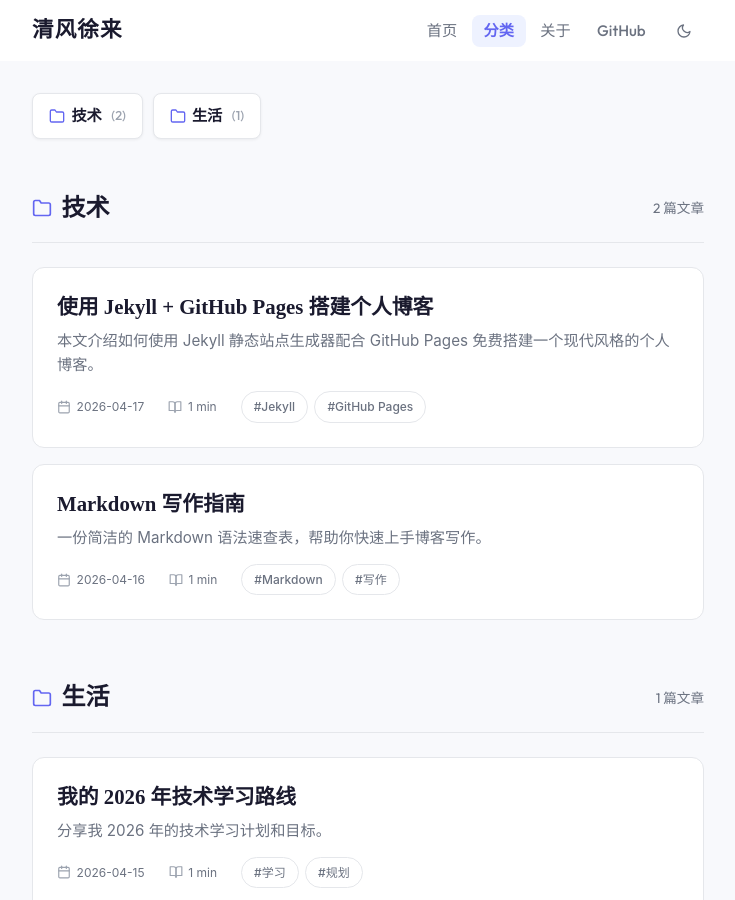
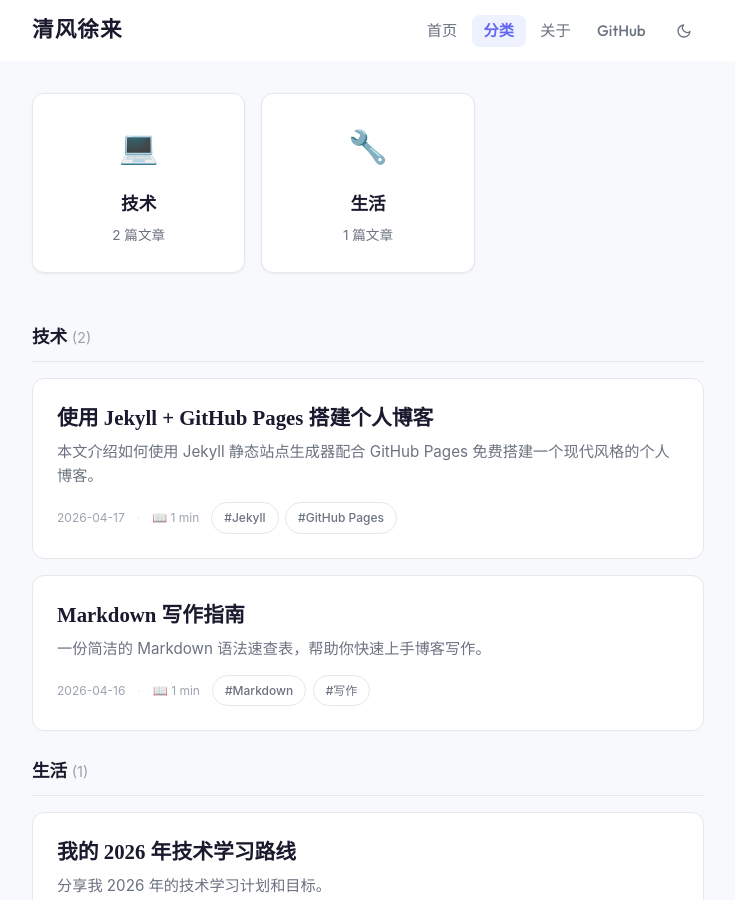
Before and after one commit to Asilencer/asilencer.github.io, a Jekyll site: the page built from categories.html, in a window 1280 px wide and 900 px high. Shown: the whole window, without its empty margins (272-1007 px from the left). Built offline with Jekyll 4.4.1, drawn with Linux system fonts in a browser that asks for light colours; some web fonts are replaced.

Commit message:
style: revert categories page layout to previous grid/emoji design as requested

```diff
--- a/assets/css/style.css
+++ b/assets/css/style.css
@@ -1007,86 +1007,60 @@ img { max-width: 100%; height: auto; }
 
 /* ===== Categories Archive Page ===== */
 .categories-grid {
-  display: flex;
-  flex-wrap: wrap;
-  gap: 0.6rem;
+  display: grid;
+  grid-template-columns: repeat(auto-fill, minmax(200px, 1fr));
+  gap: 1rem;
   margin-top: 2rem;
-  margin-bottom: 2.5rem;
+  margin-bottom: 3rem;
 }
 
 .category-card {
-  display: inline-flex;
+  display: flex;
+  flex-direction: column;
   align-items: center;
-  gap: 0.4rem;
-  padding: 0.5rem 1rem;
-  border-radius: var(--radius-sm);
-  font-size: 0.95rem;
-  font-family: var(--font-display);
-  font-weight: 500;
-  color: var(--color-text);
+  justify-content: center;
+  padding: 1.5rem;
   background: var(--color-surface);
   border: 1px solid var(--color-border);
+  border-radius: var(--radius);
   text-decoration: none;
   transition: all var(--transition);
   box-shadow: var(--shadow-sm);
 }
 
 .category-card:hover {
-  transform: translateY(-2px);
+  transform: translateY(-4px);
   box-shadow: var(--shadow-md);
   border-color: var(--color-primary);
-  color: var(--color-primary);
 }
 
 .category-card .cat-icon {
-  color: var(--color-primary);
+  font-size: 2rem;
+  margin-bottom: 0.75rem;
 }
 
 .category-card .cat-name {
+  font-size: 1.1rem;
   font-weight: 600;
+  color: var(--color-text);
+  margin-bottom: 0.25rem;
 }
 
 .category-card .cat-count {
-  font-size: 0.8rem;
-  color: var(--color-text-tertiary);
-  margin-left: 0.2rem;
+  font-size: 0.85rem;
+  color: var(--color-text-secondary);
 }
 
 .category-posts {
-  margin-top: 3rem;
+  margin-top: 2rem;
 }
 
-.category-section {
-  margin-bottom: 3.5rem;
-}
-
-.category-header {
-  display: flex;
-  align-items: center;
-  justify-content: space-between;
-  margin-bottom: 1.5rem;
-  padding-bottom: 0.75rem;
+.category-posts h3 {
+  font-size: 1.1rem;
+  font-weight: 600;
+  margin-bottom: 1rem;
+  padding-bottom: 0.5rem;
   border-bottom: 1px solid var(--color-border);
-}
-
-.category-header h3 {
-  font-family: var(--font-serif);
-  font-size: 1.5rem;
-  font-weight: 700;
-  display: flex;
-  align-items: center;
-  gap: 0.6rem;
-  color: var(--color-text);
-}
-
-.category-header h3 svg {
-  color: var(--color-primary);
-}
-
-.category-header .count {
-  font-size: 0.85rem;
-  color: var(--color-text-secondary);
-  font-family: var(--font-display);
 }
 
 /* ===== Bento Grid (About Page) ===== */
--- a/categories.html
+++ b/categories.html
@@ -4,44 +4,33 @@ title: 分类
 permalink: /categories.html
 ---
 <div class="container">
+  {% assign icons = "💻,🔧,📝,🚀,💡,🎨,📊,🌐" | split: "," %}
   <div class="categories-grid">
     {% assign cats = site.categories | sort %}
     {% for cat in cats %}
+      {% assign icon_index = forloop.index0 | modulo: 8 %}
       <a href="#{{ cat[0] | slugify }}" class="category-card">
-        <svg class="cat-icon" width="16" height="16" viewBox="0 0 24 24" fill="none" stroke="currentColor" stroke-width="2" stroke-linecap="round" stroke-linejoin="round"><path d="M22 19a2 2 0 0 1-2 2H4a2 2 0 0 1-2-2V5a2 2 0 0 1 2-2h5l2 3h9a2 2 0 0 1 2 2z"></path></svg>
-        <span class="cat-name">{{ cat[0] }}</span>
-        <span class="cat-count">({{ cat[1].size }})</span>
+        <div class="cat-icon">{{ icons[icon_index] }}</div>
+        <div class="cat-name">{{ cat[0] }}</div>
+        <div class="cat-count">{{ cat[1].size }} 篇文章</div>
       </a>
     {% endfor %}
   </div>
 
   <div class="category-posts">
     {% for cat in cats %}
-      <section id="{{ cat[0] | slugify }}" class="category-section">
-        <div class="category-header">
-          <h3>
-            <svg width="20" height="20" viewBox="0 0 24 24" fill="none" stroke="currentColor" stroke-width="2" stroke-linecap="round" stroke-linejoin="round"><path d="M22 19a2 2 0 0 1-2 2H4a2 2 0 0 1-2-2V5a2 2 0 0 1 2-2h5l2 3h9a2 2 0 0 1 2 2z"></path></svg>
-            {{ cat[0] }}
-          </h3>
-          <span class="count">{{ cat[1].size }} 篇文章</span>
-        </div>
+      <section id="{{ cat[0] | slugify }}">
+        <h3>{{ cat[0] }} <small style="color: var(--color-text-tertiary); font-weight: 400;">({{ cat[1].size }})</small></h3>
         <div class="post-list">
           {% for post in cat[1] %}
             <article class="post-card">
               <h2><a href="{{ post.url | relative_url }}">{{ post.title }}</a></h2>
               <p class="excerpt">{{ post.excerpt | strip_html | truncate: 120 }}</p>
               <div class="meta">
-                <div class="meta-item">
-                  <svg class="meta-icon" width="14" height="14" viewBox="0 0 24 24" fill="none" stroke="currentColor" stroke-width="2" stroke-linecap="round" stroke-linejoin="round"><rect x="3" y="4" width="18" height="18" rx="2" ry="2"></rect><line x1="16" y1="2" x2="16" y2="6"></line><line x1="8" y1="2" x2="8" y2="6"></line><line x1="3" y1="10" x2="21" y2="10"></line></svg>
-                  <time>{{ post.date | date: "%Y-%m-%d" }}</time>
-                </div>
-                <span class="dot"></span>
-                <div class="meta-item">
-                  <svg class="meta-icon" width="14" height="14" viewBox="0 0 24 24" fill="none" stroke="currentColor" stroke-width="2" stroke-linecap="round" stroke-linejoin="round"><path d="M2 3h6a4 4 0 0 1 4 4v14a3 3 0 0 0-3-3H2z"></path><path d="M22 3h-6a4 4 0 0 0-4 4v14a3 3 0 0 1 3-3h7z"></path></svg>
-                  <span>{% assign word_count = post.content | number_of_words %}{% assign read_min = word_count | divided_by: 200 | plus: 1 %}{{ read_min }} min</span>
-                </div>
+                <time>{{ post.date | date: "%Y-%m-%d" }}</time>
+                <span class="sep">·</span>
+                <span class="read-time">📖 {% assign word_count = post.content | number_of_words %}{% assign read_min = word_count | divided_by: 200 | plus: 1 %}{{ read_min }} min</span>
                 {% if post.tags %}
-                  <span class="dot"></span>
                   <span class="post-tags">
                     {% for tag in post.tags limit: 2 %}
                       <span class="tag">#{{ tag }}</span>
```
